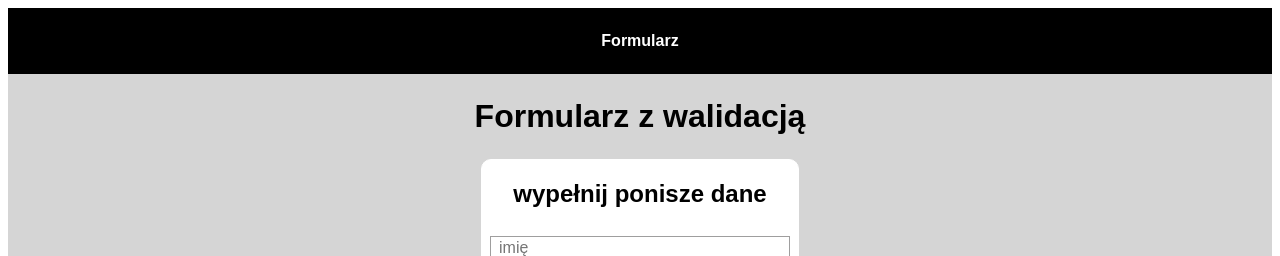
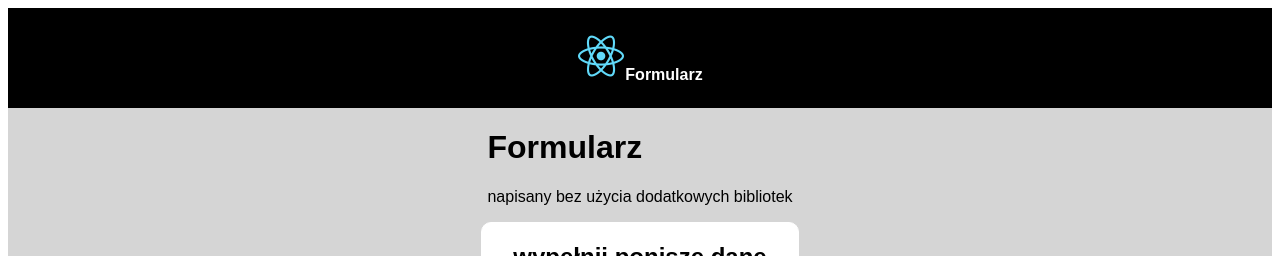
Before and after one commit to WojciechBylica/react-forms, a React (Create React App) app: page /#/ in a window 1280 px wide. Shown: the top 256 px of the page. Built offline with nearby package versions, Linux system fonts and the light colour scheme.

Commit message:
added logo to nav; header text upd

```diff
--- a/src/components/Layout/Layout.js
+++ b/src/components/Layout/Layout.js
@@ -4,12 +4,14 @@ import { NavLink } from 'react-router-dom'
 const Layout = ({ children }) => (
   <>
     <nav className="nav">
+      <img src="/logo192.png" width={48} height={48} alt="logo" />
       <NavLink className="nav__link" to="/">
         Formularz
       </NavLink>
     </nav>
     <header>
-      <h1>Formularz z walidacją</h1>
+      <h1>Formularz</h1>
+      <p>napisany bez użycia dodatkowych bibliotek</p>
     </header>
     <main>{children}</main>
     <footer className="footer">stopka</footer>
```
